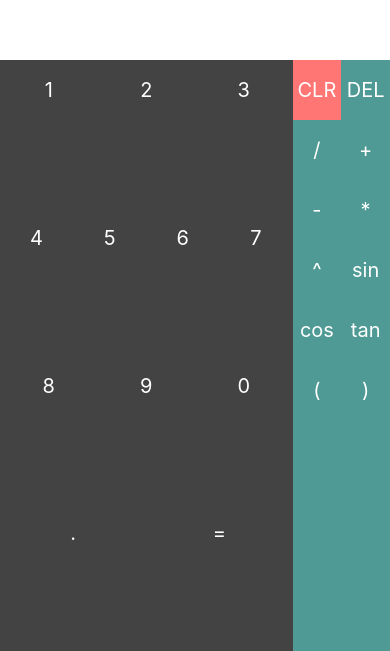
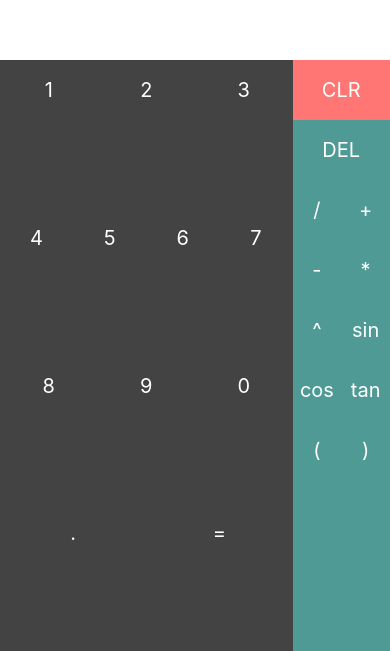
Before and after one commit to jamalhassouni/react-native-calculator, a React Native app: screen / in a window 390 px wide. Shown: the part 193-844 px from the top of the page. Built offline with nearby package versions, Linux system fonts and the light colour scheme.

Commit message:
fix:Fix CLR and DEL Buttons size

```diff
--- a/App.js
+++ b/App.js
@@ -3,7 +3,6 @@ import {
   StyleSheet,
   Text,
   View,
-  TouchableOpacity,
   ScrollView
 } from "react-native";
 import Key from "./components/Key";
@@ -184,7 +183,9 @@ export default class App extends React.Component {
                 symbol={"CLR"}
                 echoSymbol={this._echoSymbol}
               />
-              <Key op={true} symbol={"DEL"} echoSymbol={this._echoSymbol} />
+            </View>
+            <View style={styles.numgroup}>
+            <Key op={true} symbol={"DEL"} echoSymbol={this._echoSymbol} />
             </View>
             <View style={styles.numgroup}>
               <Key op={true} symbol={"/"} echoSymbol={this._echoSymbol} />
```
